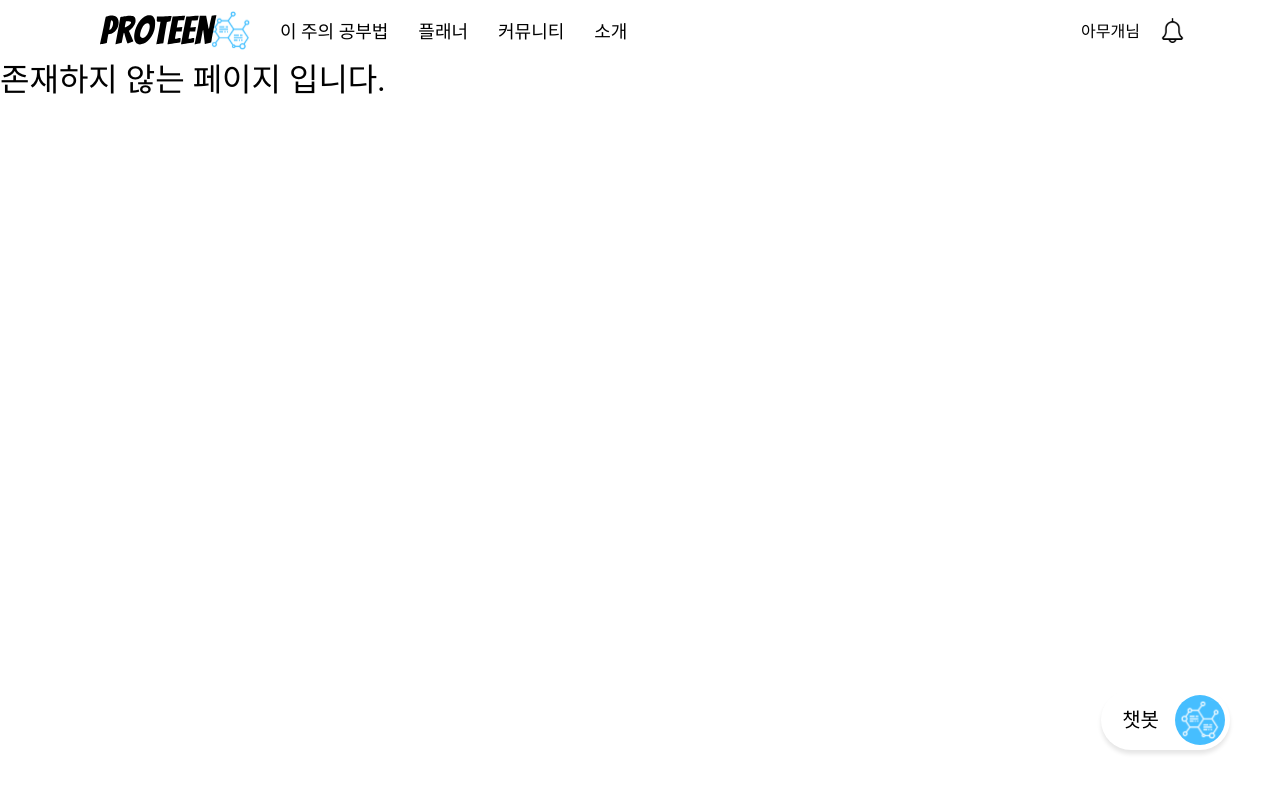
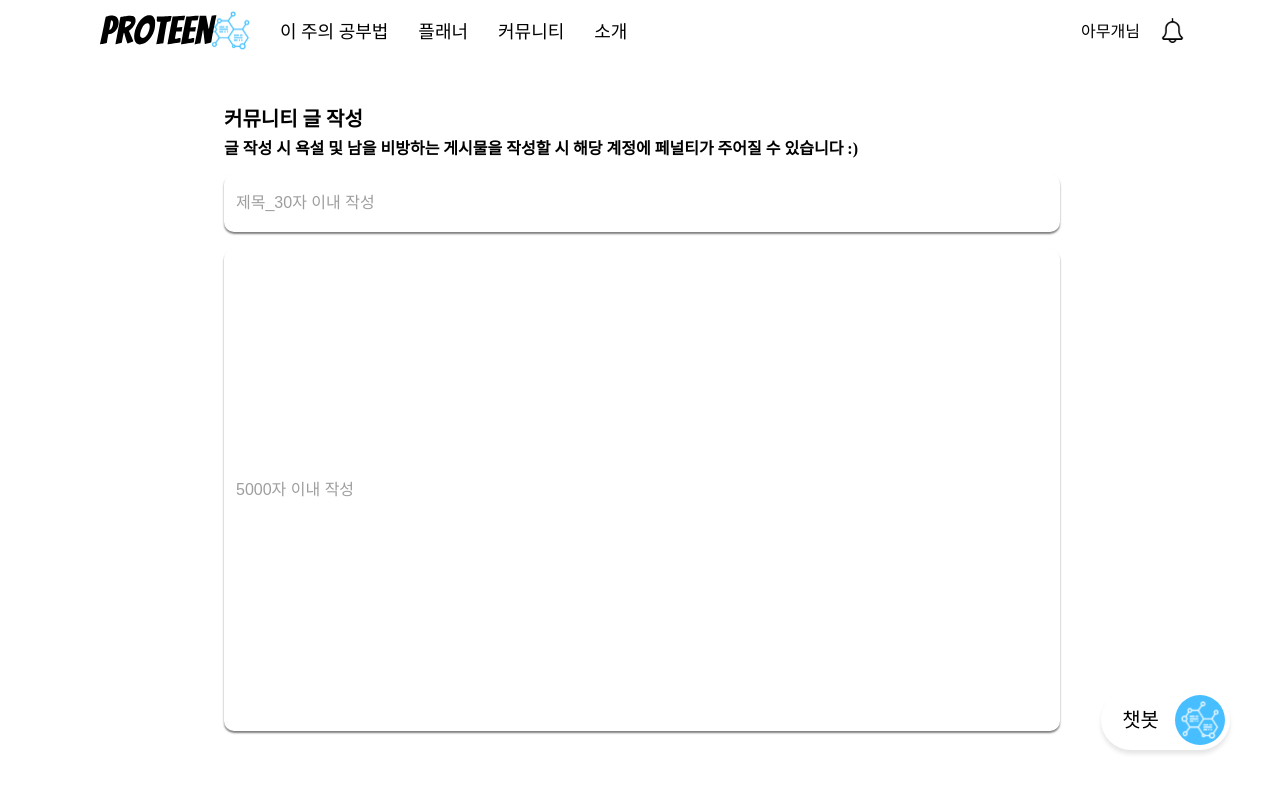
Before and after one commit to 5ewon/proteen-front, a React (Create React App) app: page /main/posting in a window 1280 px wide. Shown: the top 792 px of the page. Built offline with nearby package versions, Linux system fonts and the light colour scheme.

Commit message:
Feat:Posting, scss 수정

```diff
--- a/src/js/Community/FloatPost/FloatPost.scss
+++ b/src/js/Community/FloatPost/FloatPost.scss
@@ -3,8 +3,8 @@
 .list {
     background-color: white;
     border-radius:10px;
-    width:370px;
-    height:35vh;
+    width:390px;
+    height:36vh;
     margin-left:10px;
     font-size:15px;
     cursor:pointer;
@@ -28,6 +28,9 @@
 .tag {
     color:blue;
 }
+#waiting {
+    margin-bottom:10px;
+}
 .title {
     font-weight:900;
 }
@@ -37,6 +40,6 @@
 .bold {
     font-weight: 600;
 }
-// .under {
-//     margin-top:50px;
-// }
+.under {
+    margin-top:50px;
+}
--- a/src/js/Main/Main.js
+++ b/src/js/Main/Main.js
@@ -6,6 +6,7 @@ import Home from 'js/Home/Home';
 import Profile from 'js/Profile/Profile';
 import Planner from 'js/Planner/Planner';
 import Community from 'js/Community/WrapCommunity/WrapCommunity';
+import Posting from 'js/Posting/WrapPosting/WrapPosting';
 import NotFound from 'js/NotFound/NotFound';
 import ThisWeeksStudy from 'js/ThisWeeksStudy/ThisWeeksStudy';
 
@@ -20,6 +21,7 @@ function Main({isLogined}) {
                 <Route path="planner" element={<Planner />} />
                 <Route path="twoweeksstudy" element={<ThisWeeksStudy />} />
                 <Route path="community" element={<Community />} />
+                <Route path="posting" element={<Posting />} />
                 <Route path="/" element={<Navigate to="home" />} />
                 <Route path="*" element={<NotFound />} />
             </Routes>
--- /dev/null
+++ b/src/js/Posting/Input/Input.js
@@ -0,0 +1,17 @@
+import React from 'react';
+import './Input.scss';
+
+const Input = () => {
+    return (
+        <div>
+            <div>
+                <input id="input-title" type="text" placeholder='제목_30자 이내 작성'></input>
+            </div>
+            <div>
+                <input id="input-detail" type="text" placeholder='5000자 이내 작성'></input>
+            </div>
+        </div>
+    );
+}
+
+export default Input;
--- /dev/null
+++ b/src/js/Posting/Input/Input.scss
@@ -0,0 +1,24 @@
+@import '/src/Color/Color.scss';
+
+#input-title {
+    background-color: white;
+    border-radius:10px;
+    width:65vw;
+    height:7vh;
+    margin-bottom: 17px;
+    box-shadow:0px 2px 2px gray;
+}
+
+#input-detail {
+    background-color: white;
+    border-radius:10px;
+    width:65vw;
+    height:60vh;
+    box-shadow:0px 2px 2px gray;
+}
+
+input::placeholder {
+    padding-left:10px;
+    color:#9E9E9E;
+    font-size:16px;
+}
--- /dev/null
+++ b/src/js/Posting/WrapPosting/WrapPosting.js
@@ -0,0 +1,19 @@
+import React from 'react';
+import './WrapPosting.scss';
+import Input from '../Input/Input';
+
+const Posting = () => {
+    return (
+        <div id="posting-wrap">
+            <div id="guide-text">
+                <div id="writing">커뮤니티 글 작성</div>
+                <div id="notice">글 작성 시 욕설 및 남을 비방하는 게시물을 작성할 시 해당 계정에 페널티가 주어질 수 있습니다 :)</div>
+            </div>
+            <div id="input-wrap">
+                <Input />
+            </div>
+        </div>
+    );
+}
+
+export default Posting;
--- /dev/null
+++ b/src/js/Posting/WrapPosting/WrapPosting.scss
@@ -0,0 +1,21 @@
+@import '/src/Color/Color.scss';
+
+#posting-wrap {
+    margin:40px auto;
+    width:65vw;
+    height:80vh;
+}
+
+#guide-text {
+    line-height: 30px;
+    font-weight: 600;
+}
+
+#writing {
+    font-size:20px;
+    font-weight: 600;
+}
+
+#input-wrap {
+    margin-top:10px;
+}
```
Also changed, not shown: src/js/Posting/Button/Button.js (added), src/js/Posting/Button/Button.scss (added), 1 other file (tests, documents, lock files or other folders).
